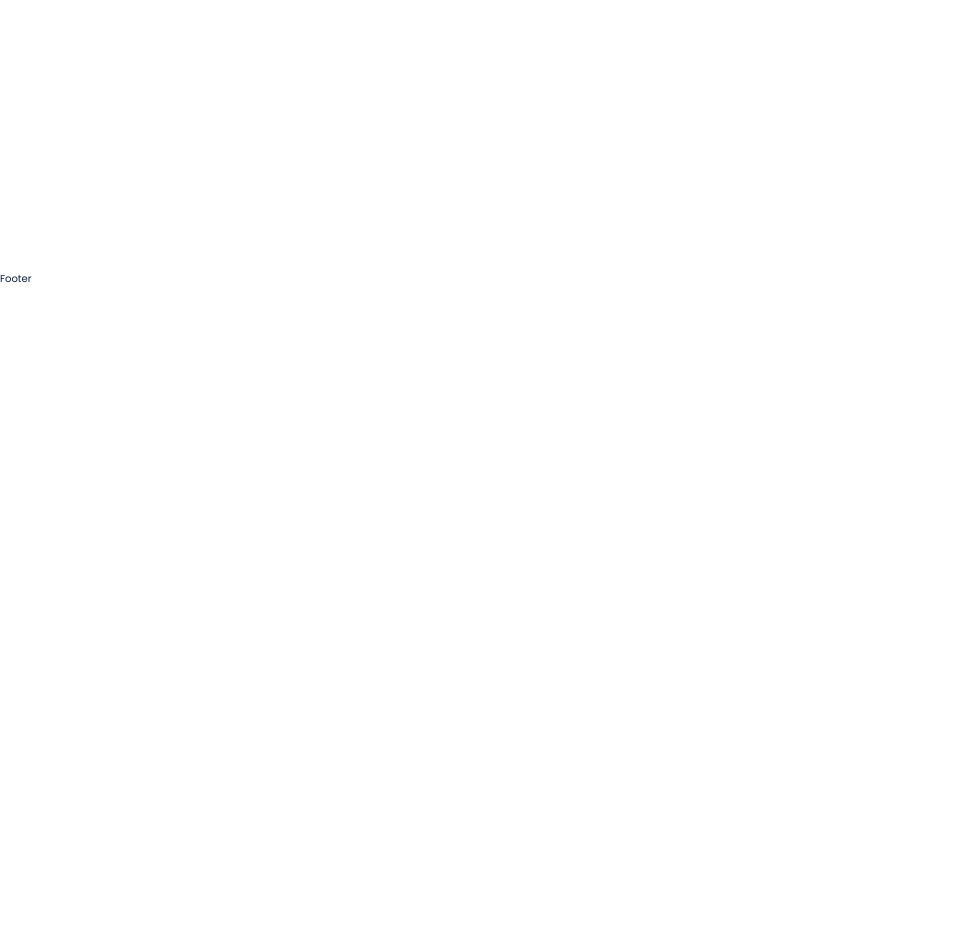
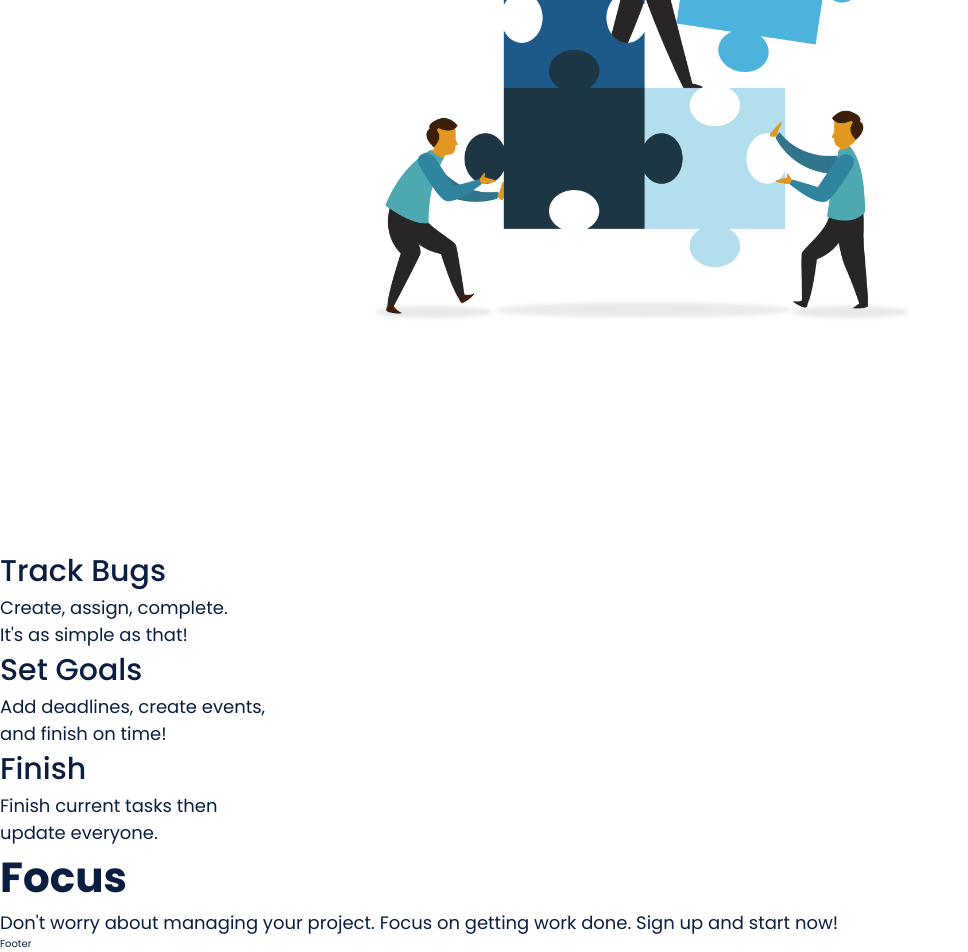
Before and after one commit to CodeAlanSanchez/project-manager-cra, a React (Create React App) app: page / in a window 1280 px wide. Shown: the part 513-1465 px from the top of the page, without its empty margins (0-968 px from the left). Before the commit the page ends 800 px from the top, so only its background shows below. Built offline with nearby package versions, Linux system fonts and the light colour scheme.

Commit message:
Add home page content

```diff
--- a/src/pages/Home.tsx
+++ b/src/pages/Home.tsx
@@ -5,15 +5,52 @@ import Button from 'components/Button/Button';
 const Home: React.FC = () => {
   return (
     <div className={`home`}>
+      {/* Hero */}
       <div className="hero">
-        <h1 className="title">#1 Project Manager</h1>
-        <h5>The first for developers!</h5>
-        <Link to={'/register'}>
-          <Button rounded>Start Now</Button>
-        </Link>
+        <div className="description">
+          <h1 className="title">#1 Project Manager</h1>
+          <h5>The first for developers!</h5>
+          <Link to={'/register'}>
+            <Button rounded>Start Now</Button>
+          </Link>
+        </div>
+        <div className="imageContainer">
+          <img src="/collaboration.png" alt="collaboration" />
+        </div>
       </div>
-      <div className="features"></div>
-      <div className="goal"></div>
+      {/* Features */}
+      <div className="features">
+        <div className="item">
+          <h5>Track Bugs</h5>
+          <p>
+            Create, assign, complete. <br />
+            It&apos;s as simple as that!
+          </p>
+        </div>
+        <div className="item">
+          <h5>Set Goals</h5>
+          <p>
+            Add deadlines, create events, <br />
+            and finish on time!
+          </p>
+        </div>
+      </div>
+      <div className="item">
+        <h5>Finish</h5>
+        <p>
+          Finish current tasks then <br />
+          update everyone.
+          <br />
+        </p>
+      </div>
+      {/* Goals */}
+      <div className="goal">
+        <h3>Focus</h3>
+        <p>
+          Don&apos;t worry about managing your project. Focus on getting work
+          done. Sign up and start now!
+        </p>
+      </div>
     </div>
   );
 };
```
